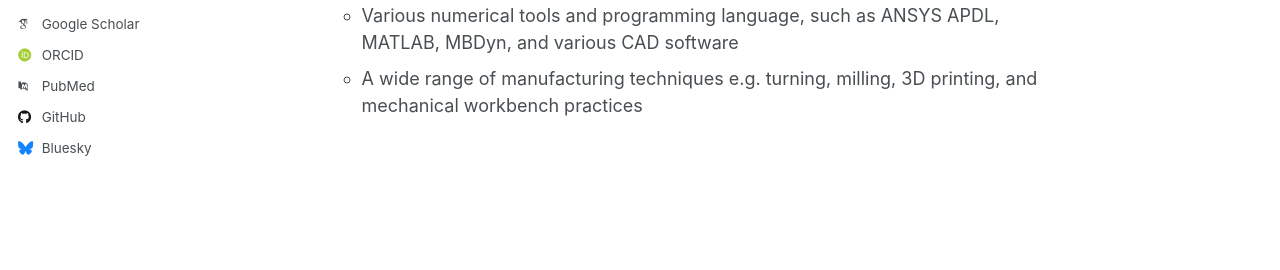
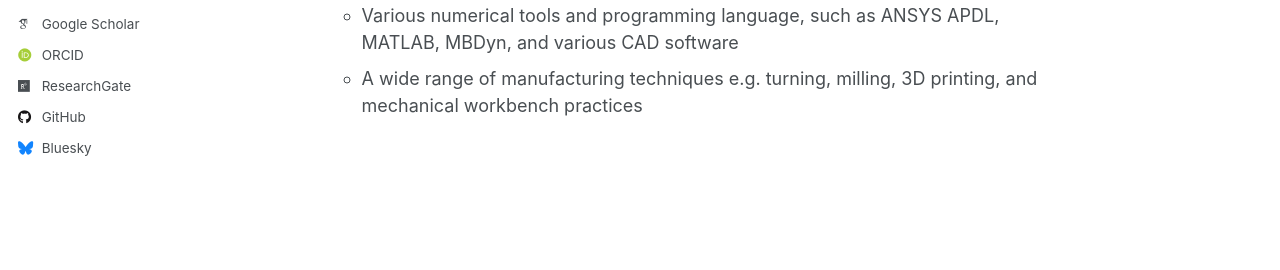
Before and after one commit to doubleS14/ss, a Jekyll site: the page built from _pages/about.md, in a window 1280 px wide. Shown: the part 553-823 px from the top of the page. Built offline with Jekyll 4.4.1, drawn with Linux system fonts in a browser that asks for light colours; some web fonts are replaced.

Commit message:
Update _config.yml

```diff
--- a/_config.yml
+++ b/_config.yml
@@ -29,7 +29,7 @@ author:
   location         : "United Kingdom"
   employer         : "The University of Sheffield"
   uri              : # URL
-  email            : "TBD"
+  email            : "example@sheffield.ac.uk"
 
   # Academic websites
   academia         : # URL
@@ -38,8 +38,8 @@ author:
   impactstory      : # URL
   orcid            : "http://orcid.org/"
   semantic         : # URL
-  pubmed           : ""
-  researchgate     : # URL
+  pubmed           :
+  researchgate     : "" # URL
   scopus           : # URL
 
   # Repositories and software development
```
